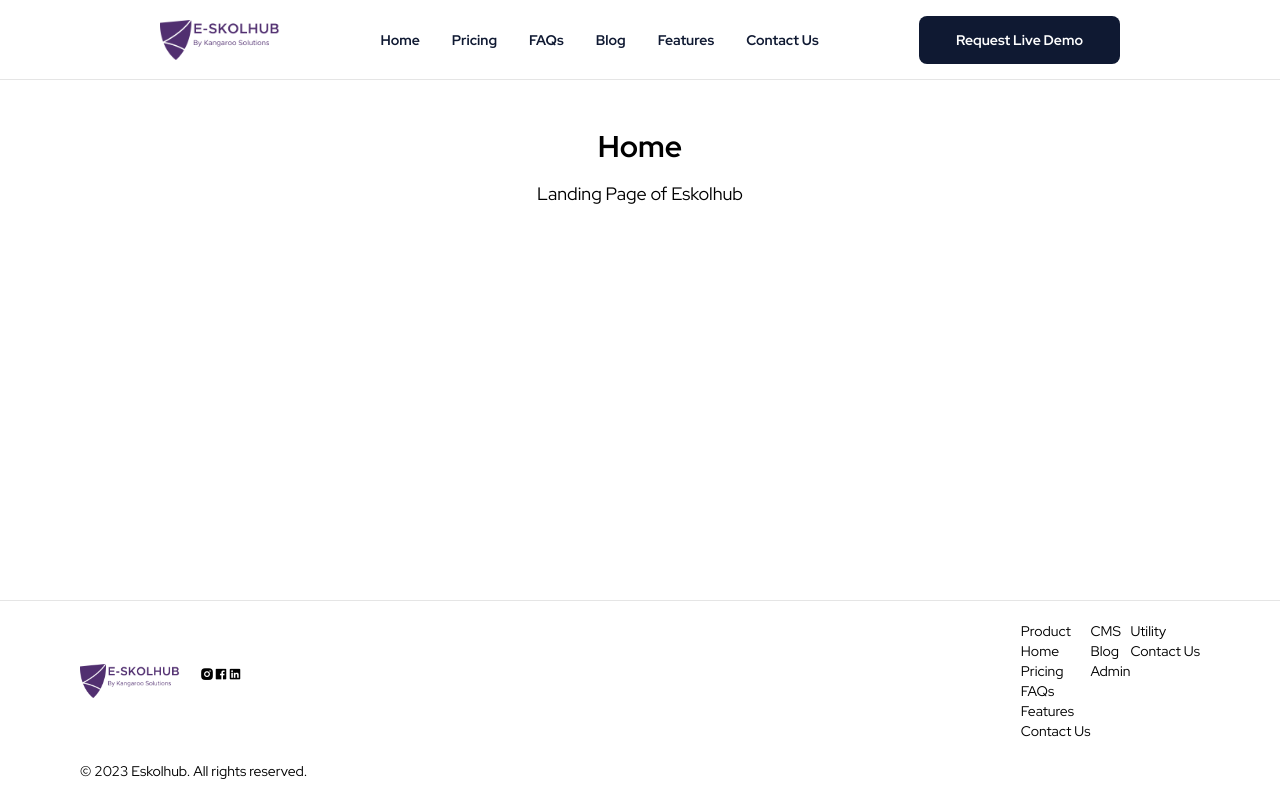
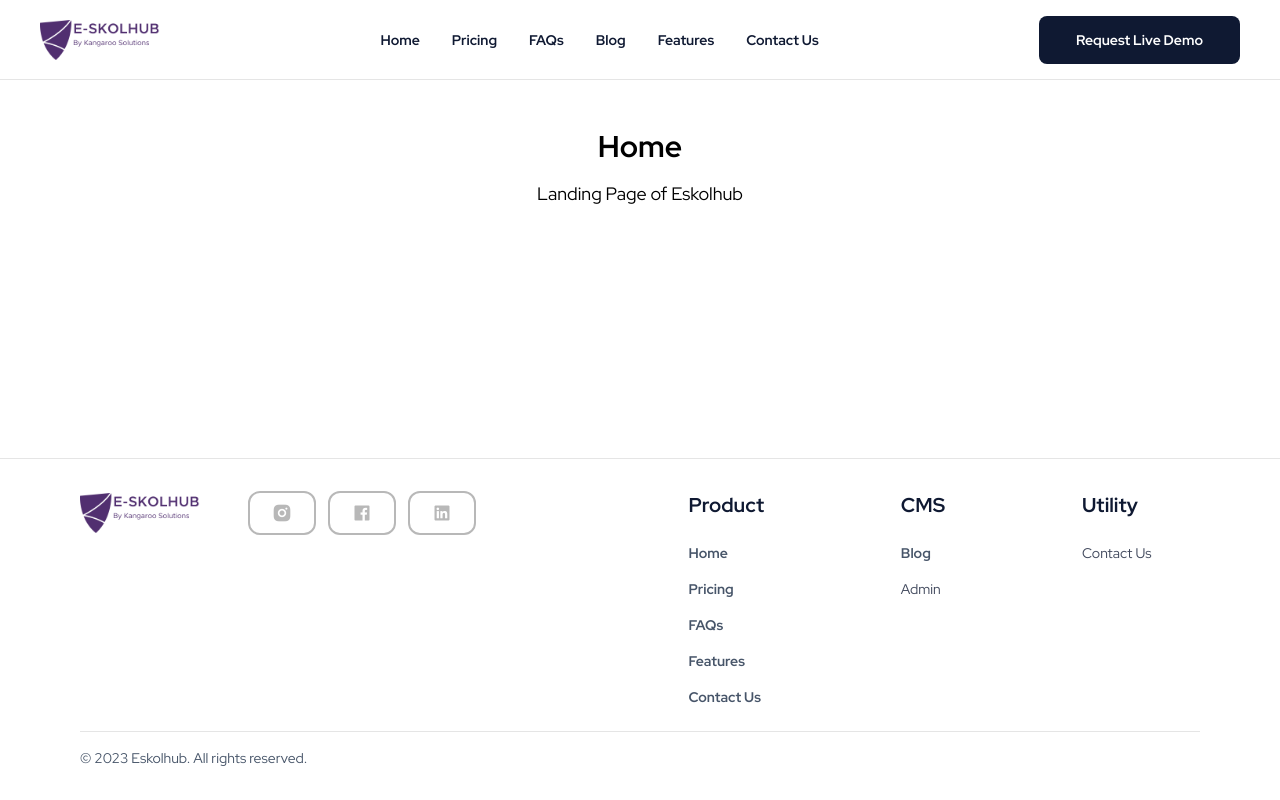
Before and after one commit to mmwandera/eskolhub-website, a Next.js app: page / in a window 1280 px wide. Built offline with nearby package versions, Linux system fonts and the light colour scheme.

Commit message:
feat:design footer

```diff
--- a/src/components/footer.tsx
+++ b/src/components/footer.tsx
@@ -3,57 +3,64 @@ import Link from 'next/link';
 
 export default function Footer() {
   return (
-        <div className="mt-auto border-black/10 border-t h-[200px] px-20 py-5">
-            <div className="flex justify-between items-center">
-                <div className="flex">
-                    <div className="mr-5">
+    <footer className="mt-auto border-t border-black/10 px-20 py-8">
+      <div className="flex justify-between items-start">
+
+        {/* Left side — logo + social icons */}
+        <div className="flex-1 flex items-center">
+          <div className="mr-12">
             <Image
               src="/Eskolhub Full Lockup Primary Color.png"
               alt="Eskolhub Logo"
-                        width={100}
-                        height={20}
+              width={120}
+              height={32}
             />
           </div>
-                    <div>
-                        <ul>
-                            <Link href="/"><i className="ri-instagram-fill"></i></Link>
-                            <Link href="/"><i className="ri-facebook-box-fill"></i></Link>
-                            <Link href="/"><i className="ri-linkedin-box-fill"></i></Link>
+          <ul className="flex gap-3">
+            <li className="h-[44px] w-[68px] border-2 border-[#B8B8B8] rounded-[12px] flex items-center justify-center">
+              <i className="ri-instagram-fill text-xl text-[#B8B8B8]"></i>
+            </li>
+            <li className="h-[44px] w-[68px] border-2 border-[#B8B8B8] rounded-[12px] flex items-center justify-center">
+              <i className="ri-facebook-box-fill text-xl text-[#B8B8B8]"></i>
+            </li>
+            <li className="h-[44px] w-[68px] border-2 border-[#B8B8B8] rounded-[12px] flex items-center justify-center">
+              <i className="ri-linkedin-box-fill text-xl text-[#B8B8B8]"></i>
+            </li>
           </ul>
         </div>
 
-                </div>
-                <div className="flex">
+        {/* Right side — navigation columns */}
+        <div className="flex-1 flex justify-around gap-[40px]">
           <div>
-                        <h4>Product</h4>
-                        <ul>
-                            <li><Link href="/">Home</Link></li>
-                            <li><Link href="/pricing">Pricing</Link></li>
-                            <li><Link href="/faqs">FAQs</Link></li>
-                            <li><Link href="/features">Features</Link></li>
-                            <li><Link href="/contact-us">Contact Us</Link></li>
+            <h4 className="text-xl text-[#0F1932] font-bold mb-6">Product</h4>
+            <ul className="space-y-4 text-[#0F1932]/80">
+              <li><Link href="/" className="font-semibold size-[18px] text-[#475569]">Home</Link></li>
+              <li><Link href="/pricing" className="font-semibold size-[18px] text-[#475569]">Pricing</Link></li>
+              <li><Link href="/faqs" className="font-semibold size-[18px] text-[#475569]">FAQs</Link></li>
+              <li><Link href="/features" className="font-semibold size-[18px] text-[#475569]">Features</Link></li>
+              <li><Link href="/contact-us" className="font-semibold size-[18px] text-[#475569]">Contact Us</Link></li>
             </ul>
           </div>
           <div>
-                        <h4>CMS</h4>
-                        <ul>
-                            <li><Link href="/blog">Blog</Link></li>
-                            <li><Link href="/admin">Admin</Link></li>
+            <h4 className="text-xl text-[#0F1932] font-bold mb-6">CMS</h4>
+            <ul className="space-y-4 text-[#0F1932]/80">
+              <li><Link href="/blog" className="font-semibold size-[18px] text-[#475569]">Blog</Link></li>
+              <li><Link href="/admin" >Admin</Link></li>
             </ul>
           </div>
           <div>
-                        <h4>Utility</h4>
-                        <ul>
+            <h4 className="text-xl text-[#0F1932] font-bold mb-6">Utility</h4>
+            <ul className="space-y-4 text-[#0F1932]/80">
               <li><Link href="/contact-us">Contact Us</Link></li>
             </ul>
           </div>
         </div>
       </div>
-            <br className="border-black/10 border-t"/>
-            <div className="">
-                <p>© 2023 Eskolhub. All rights reserved.</p>
+
+      {/* Divider + copyright */}
+      <div className="border-t border-black/10 mt-6 pt-4 text-sm text-[#475569]">
+        © 2023 Eskolhub. All rights reserved.
       </div>
-
-        </div>
-    );
+    </footer>
+  )
 }
--- a/src/components/header.tsx
+++ b/src/components/header.tsx
@@ -3,7 +3,7 @@ import Image from 'next/image';
 
 export default function Header() {
   return (
-    <div className="flex items-center justify-between px-40 h-[80px] border-b border-black/10">
+    <div className="flex items-center justify-between px-[40px] h-[80px] border-b border-black/10">
         <div>
           <Image
             src="/Eskolhub Full Lockup Primary Color.png"
```
Lines whose indentation alone changed are shown as unchanged.
